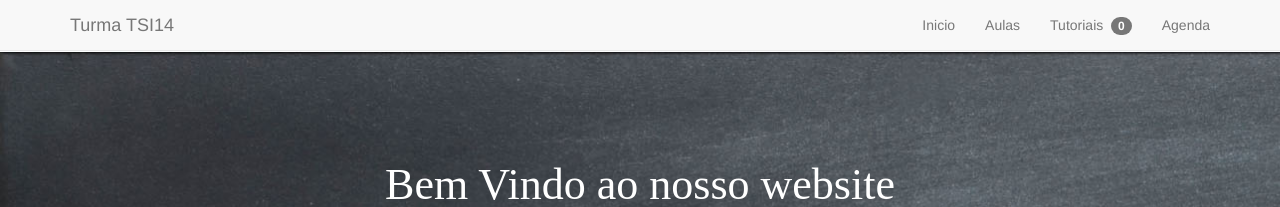
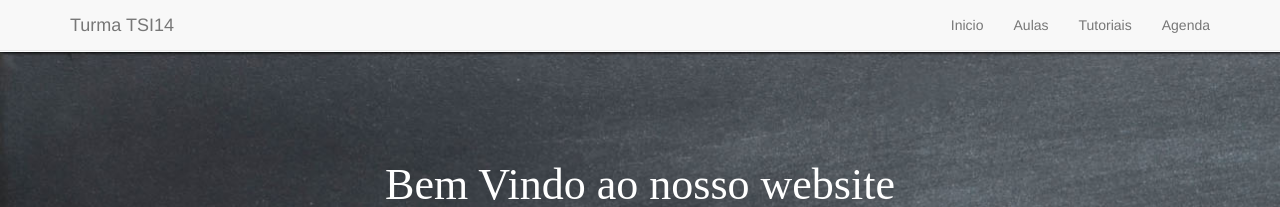
Before and after one commit to jorgefalcao/turmatsi14, a Jekyll site: the page built from index.html, in a window 1280 px wide. Shown: the top 207 px of the page. Built offline with Jekyll 4.4.1, drawn with Linux system fonts in a browser that asks for light colours; nearby versions of some CDN libraries; some web fonts are replaced; the list of posts is cut into pages by our own code.

Commit message:
Update header.html

```diff
--- a/_includes/header.html
+++ b/_includes/header.html
@@ -13,7 +13,7 @@
           <ul class="nav navbar-nav navbar-right">
             <li class="custon-menu-link"><a href="{{ site.baseurl }}">Inicio</a></li>
             <li class="custon-menu-link"><a href="{{ site.baseurl }}/aulas">Aulas</a></li>
-            <li class="custon-menu-link"><a href="{{ site.baseurl }}/tutoriais">Tutoriais&nbsp;&nbsp;<span class="badge badge-important"> {{paginator.total_posts}} </span></a></li>
+            <li class="custon-menu-link"><a href="{{ site.baseurl }}/tutoriais">Tutoriais</a></li>
             <li class="custon-menu-link"><a href="{{ site.baseurl }}/agenda">Agenda</a></li>
           </ul>
         </div><!--/.nav-collapse -->
```
